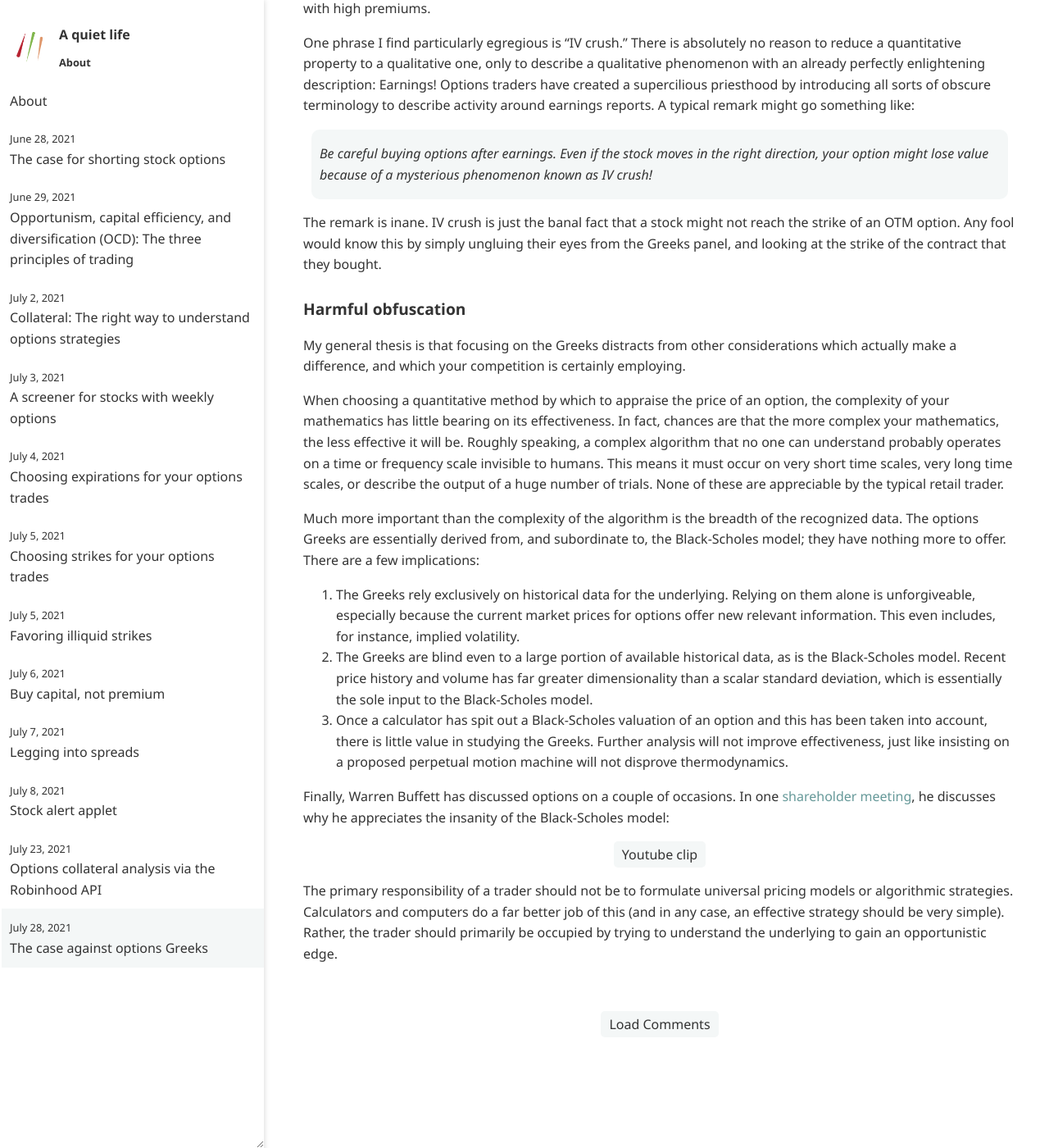
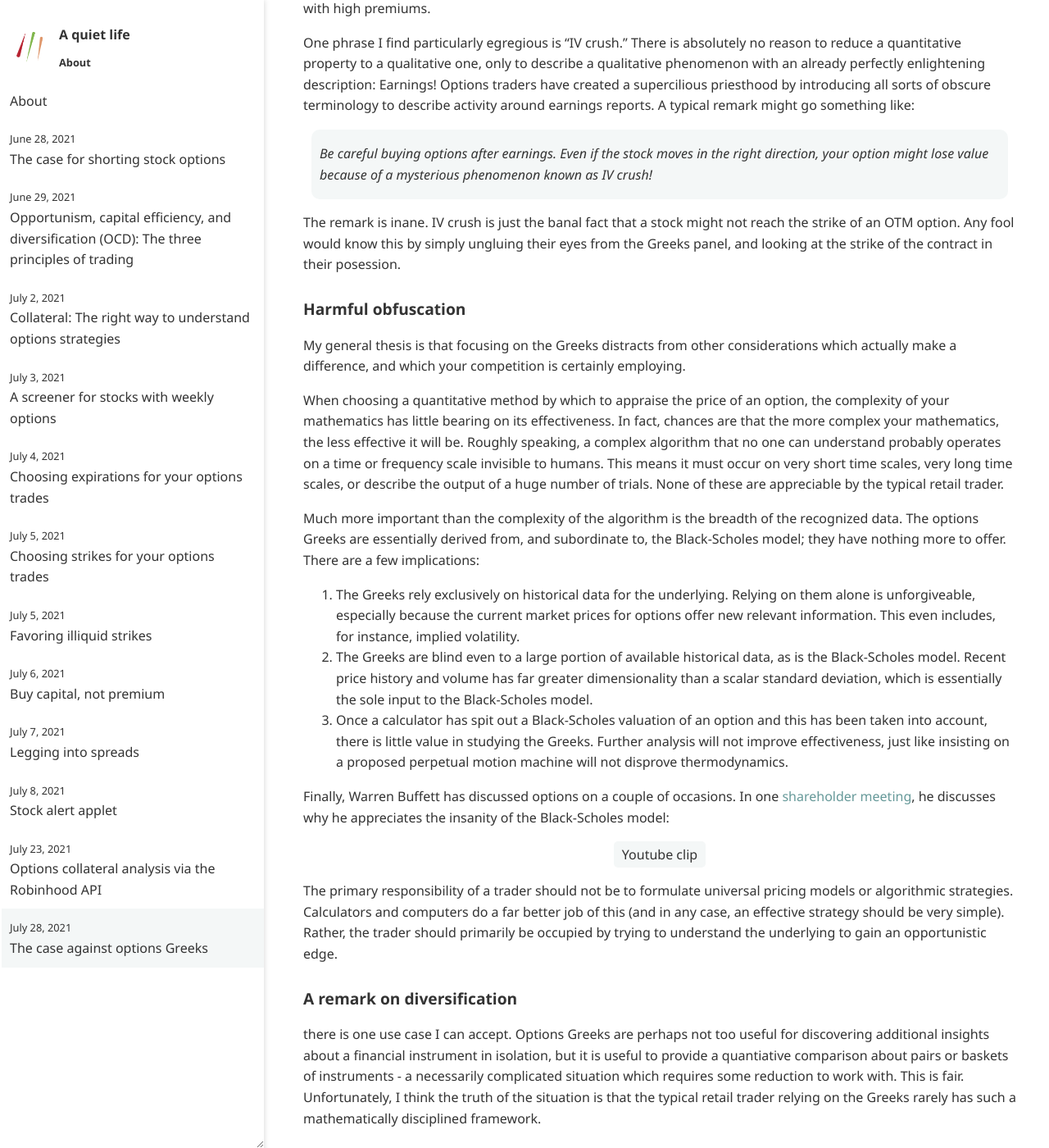
Before and after one commit to ansyblenetwork/aquietlife, a Jekyll site: the page built from _posts/2021-07-28-greeks.md, in a window 1280 px wide and 1400 px high, scrolled down 1058 px. Shown: the whole window at 82% size. Built offline with Jekyll 4.4.1, drawn with Linux system fonts in a browser that asks for light colours.

Commit message:
Update 2021-07-28-greeks.md

```diff
--- a/_posts/2021-07-28-greeks.md
+++ b/_posts/2021-07-28-greeks.md
@@ -27,7 +27,7 @@ One phrase I find particularly egregious is "IV crush." There is absolutely no r
 
 > Be careful buying options after earnings. Even if the stock moves in the right direction, your option might lose value because of a mysterious phenomenon known as IV crush!
 
-The remark is inane. IV crush is just the banal fact that a stock might not reach the strike of an OTM option. Any fool would know this by simply ungluing their eyes from the Greeks panel, and looking at the strike of the contract that they bought.
+The remark is inane. IV crush is just the banal fact that a stock might not reach the strike of an OTM option. Any fool would know this by simply ungluing their eyes from the Greeks panel, and looking at the strike of the contract in their posession.
 
 
 ### Harmful obfuscation
@@ -45,3 +45,8 @@ Much more important than the complexity of the algorithm is the breadth of the r
 Finally, Warren Buffett has discussed options on a couple of occasions. In one [shareholder meeting](https://www.youtube.com/watch?v=Fd4lfVNJljk), he discusses why he appreciates the insanity of the Black-Scholes model:
 
 The primary responsibility of a trader should not be to formulate universal pricing models or algorithmic strategies. Calculators and computers do a far better job of this (and in any case, an effective strategy should be very simple). Rather, the trader should primarily be occupied by trying to understand the underlying to gain an opportunistic edge.
+
+
+### A remark on diversification
+
+there is one use case I can accept. Options Greeks are perhaps not too useful for discovering additional insights about a financial instrument in isolation, but it is useful to provide a quantiative comparison about pairs or baskets of instruments - a necessarily complicated situation which requires some reduction to work with. This is fair. Unfortunately, I think the truth of the situation is that the typical retail trader relying on the Greeks rarely has such a mathematically disciplined framework.
```
